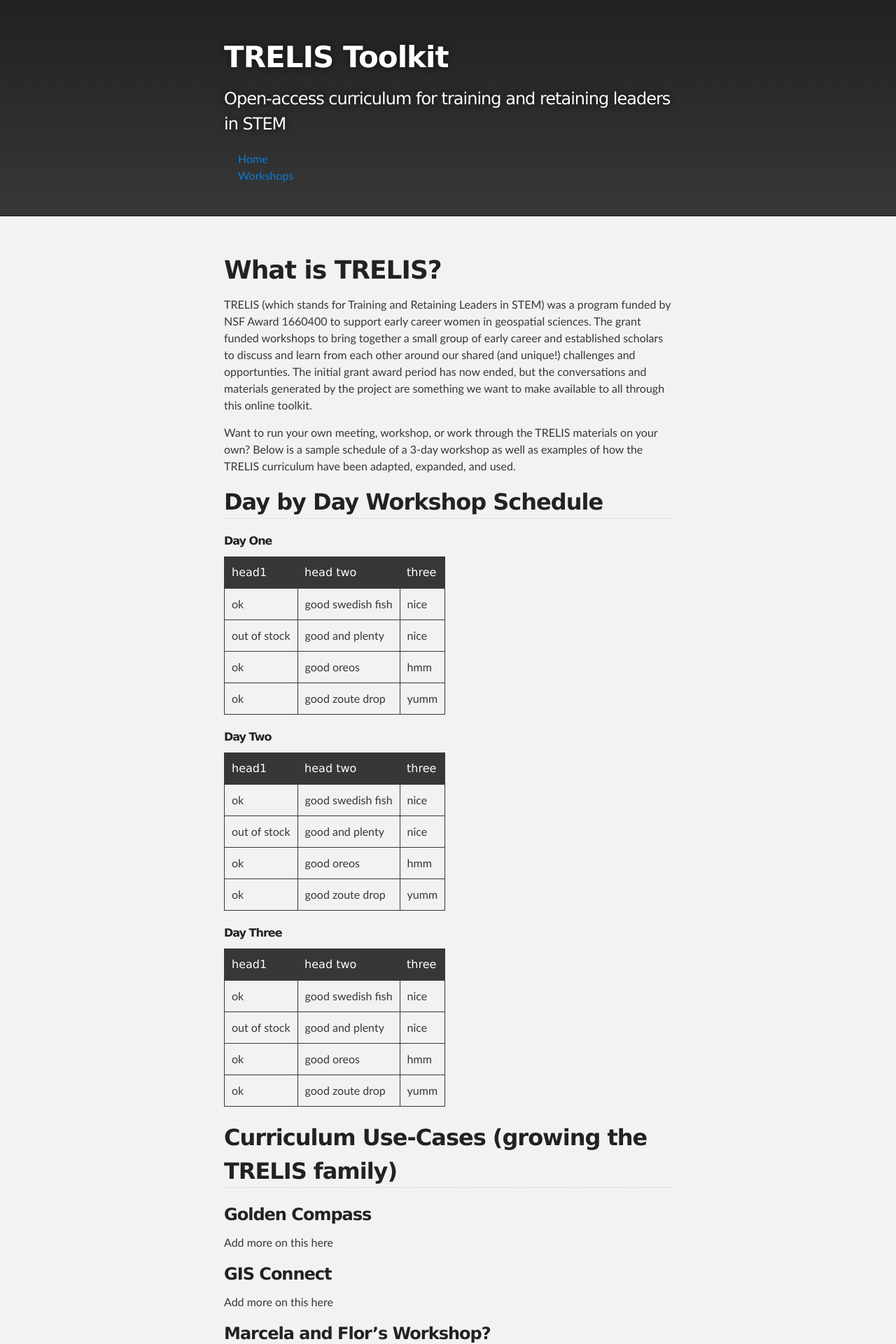
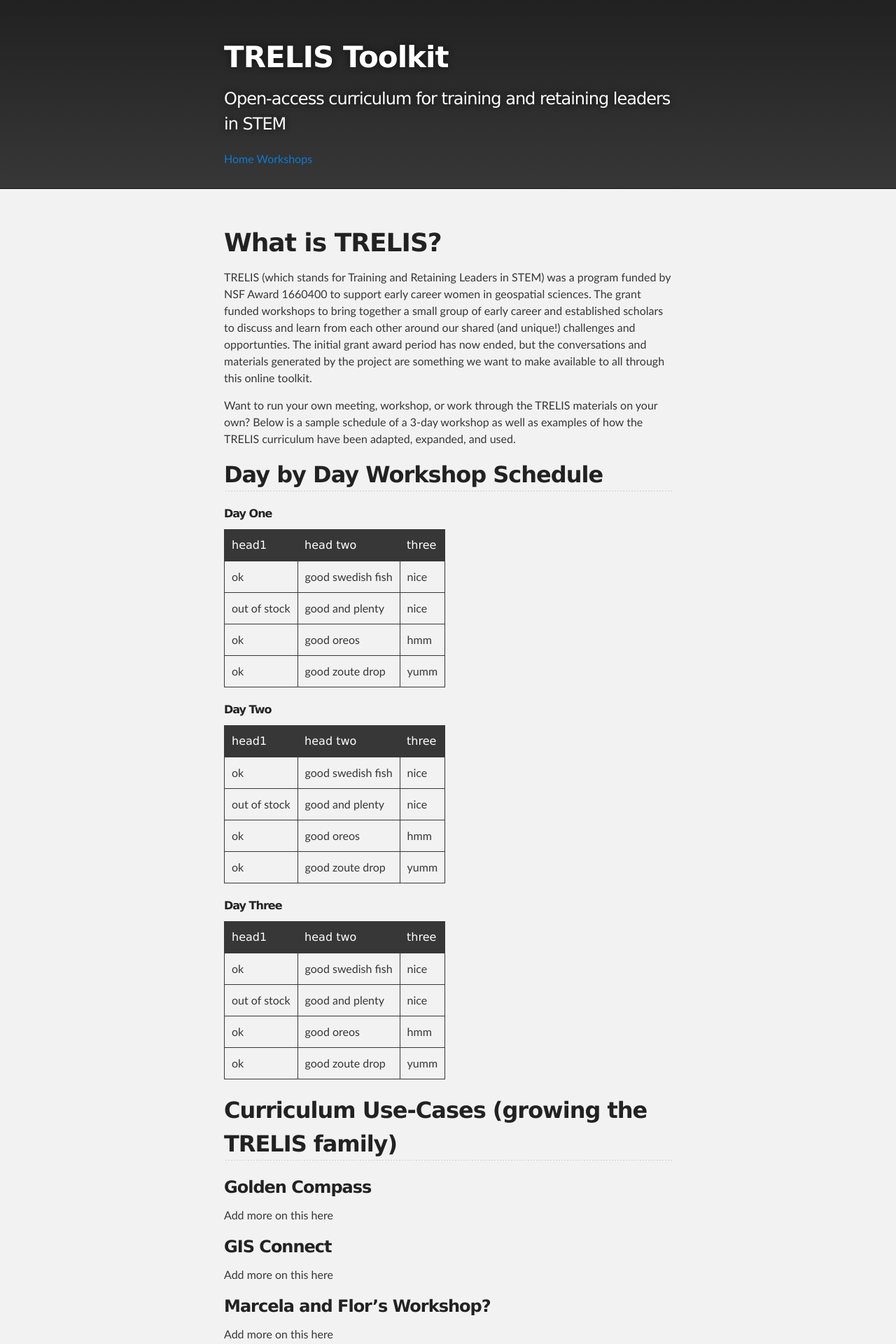
Before and after one commit to TRELIStoolkit/TRELIStoolkit.github.io, a Jekyll site: the page built from index.md, in a window 1280 px wide. Shown: the top 1920 px of the page at 70% size. Built offline with Jekyll 4.4.1, drawn with Linux system fonts in a browser that asks for light colours; our own code applies the rules of GitHub Pages for plain Markdown files.

Commit message:
remove ordered list

```diff
--- a/_layouts/default.html
+++ b/_layouts/default.html
@@ -19,11 +19,9 @@
           <h1 id="project_title">{{ site.title | default: site.github.repository_name }}</h1>
           <h2 id="project_tagline">{{ site.description | default: site.github.project_tagline }}</h2>
              <nav>
-              <ul>
-                <li><a href="index.md">Home</a></li>
-                <li><a href="another-page.md">Workshops</a></li>
-              </ul>
-    </nav>
+                <a href="index.md">Home</a>
+                <a href="another-page.md">Workshops</a>
+             </nav>
         </header>
     </div>
 
```
